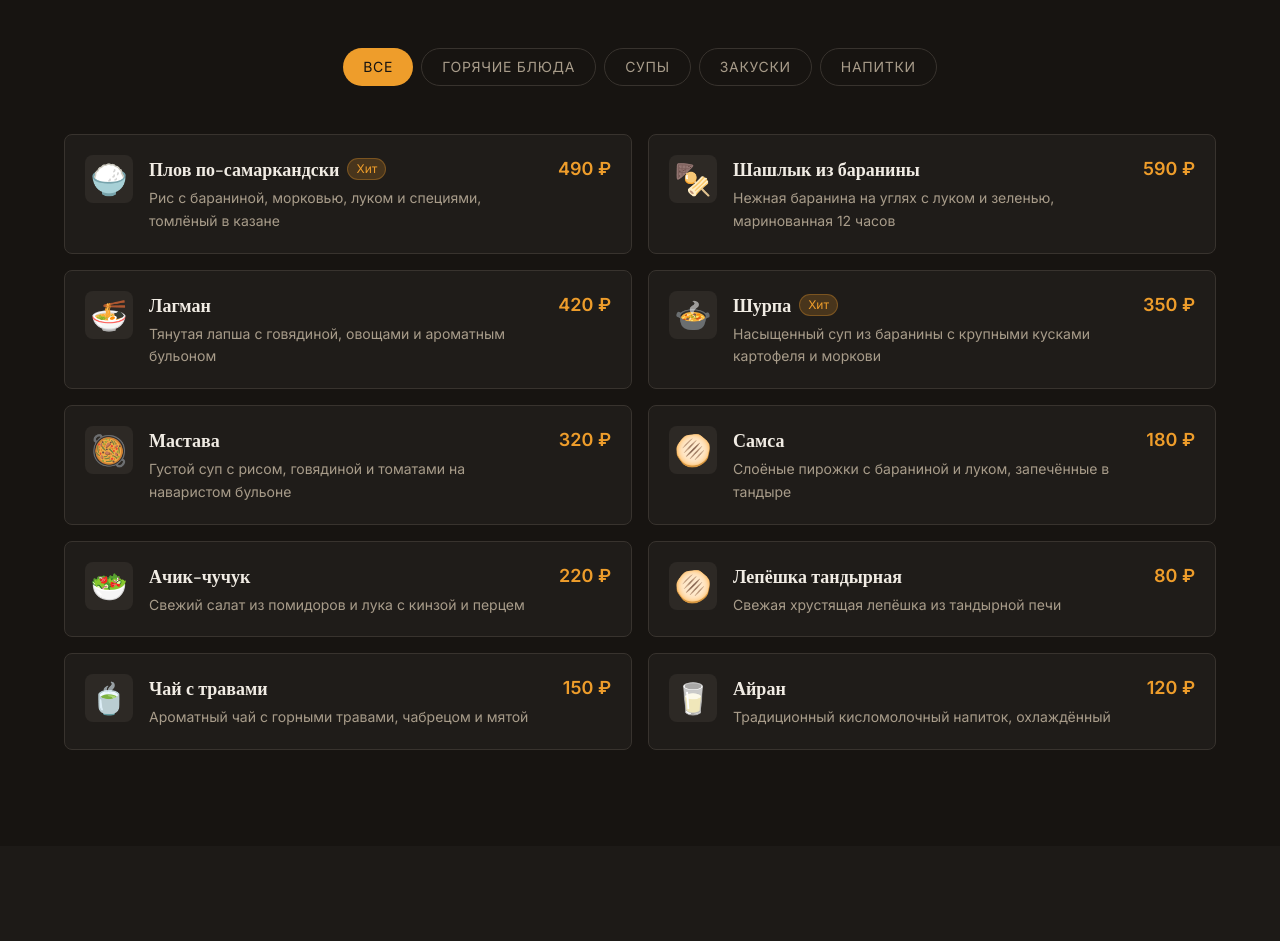
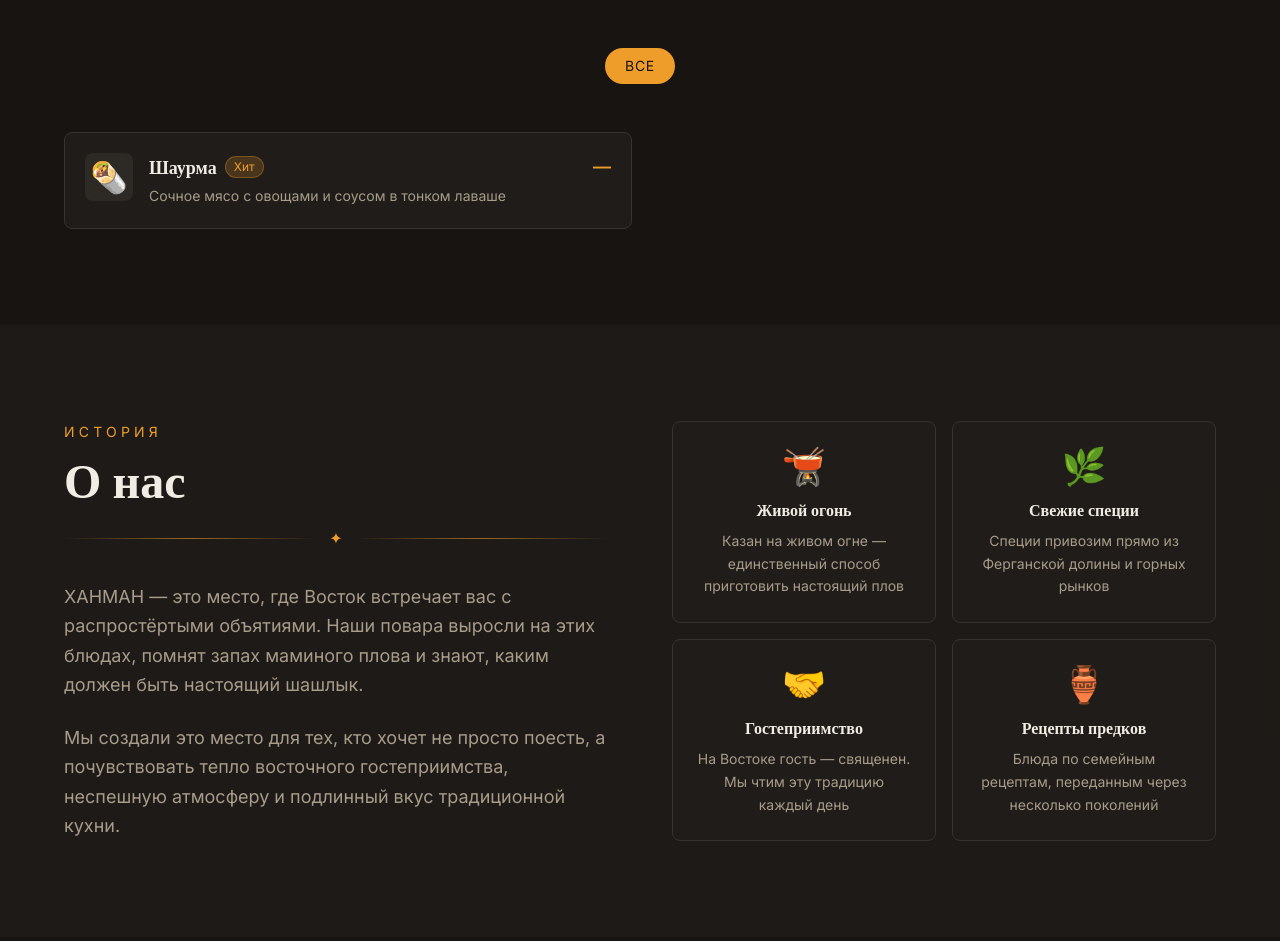
Before and after one commit to pr-poehali-dev/quantum-compute-initiative-9, a React (Vite) app: page / in a window 1280 px wide. Shown: the part 1040-1981 px from the top of the page. Built offline with nearby package versions, Linux system fonts and the light colour scheme.

Commit message:
Refactor menu: add shawarma

```diff
--- a/src/components/MenuSection.tsx
+++ b/src/components/MenuSection.tsx
@@ -1,87 +1,15 @@
 import { useState } from "react";
 
-const categories = ["Все", "Горячие блюда", "Супы", "Закуски", "Напитки"];
+const categories = ["Все"];
 
 const dishes = [
   {
-    name: "Плов по-самаркандски",
-    description: "Рис с бараниной, морковью, луком и специями, томлёный в казане",
-    price: "490 ₽",
-    category: "Горячие блюда",
-    emoji: "🍚",
+    name: "Шаурма",
+    description: "Сочное мясо с овощами и соусом в тонком лаваше",
+    price: "—",
+    category: "Все",
+    emoji: "🌯",
     tag: "Хит",
-  },
-  {
-    name: "Шашлык из баранины",
-    description: "Нежная баранина на углях с луком и зеленью, маринованная 12 часов",
-    price: "590 ₽",
-    category: "Горячие блюда",
-    emoji: "🍢",
-    tag: null,
-  },
-  {
-    name: "Лагман",
-    description: "Тянутая лапша с говядиной, овощами и ароматным бульоном",
-    price: "420 ₽",
-    category: "Горячие блюда",
-    emoji: "🍜",
-    tag: null,
-  },
-  {
-    name: "Шурпа",
-    description: "Насыщенный суп из баранины с крупными кусками картофеля и моркови",
-    price: "350 ₽",
-    category: "Супы",
-    emoji: "🍲",
-    tag: "Хит",
-  },
-  {
-    name: "Мастава",
-    description: "Густой суп с рисом, говядиной и томатами на наваристом бульоне",
-    price: "320 ₽",
-    category: "Супы",
-    emoji: "🥘",
-    tag: null,
-  },
-  {
-    name: "Самса",
-    description: "Слоёные пирожки с бараниной и луком, запечённые в тандыре",
-    price: "180 ₽",
-    category: "Закуски",
-    emoji: "🫓",
-    tag: null,
-  },
-  {
-    name: "Ачик-чучук",
-    description: "Свежий салат из помидоров и лука с кинзой и перцем",
-    price: "220 ₽",
-    category: "Закуски",
-    emoji: "🥗",
-    tag: null,
-  },
-  {
-    name: "Лепёшка тандырная",
-    description: "Свежая хрустящая лепёшка из тандырной печи",
-    price: "80 ₽",
-    category: "Закуски",
-    emoji: "🫓",
-    tag: null,
-  },
-  {
-    name: "Чай с травами",
-    description: "Ароматный чай с горными травами, чабрецом и мятой",
-    price: "150 ₽",
-    category: "Напитки",
-    emoji: "🍵",
-    tag: null,
-  },
-  {
-    name: "Айран",
-    description: "Традиционный кисломолочный напиток, охлаждённый",
-    price: "120 ₽",
-    category: "Напитки",
-    emoji: "🥛",
-    tag: null,
   },
 ];
 
```
